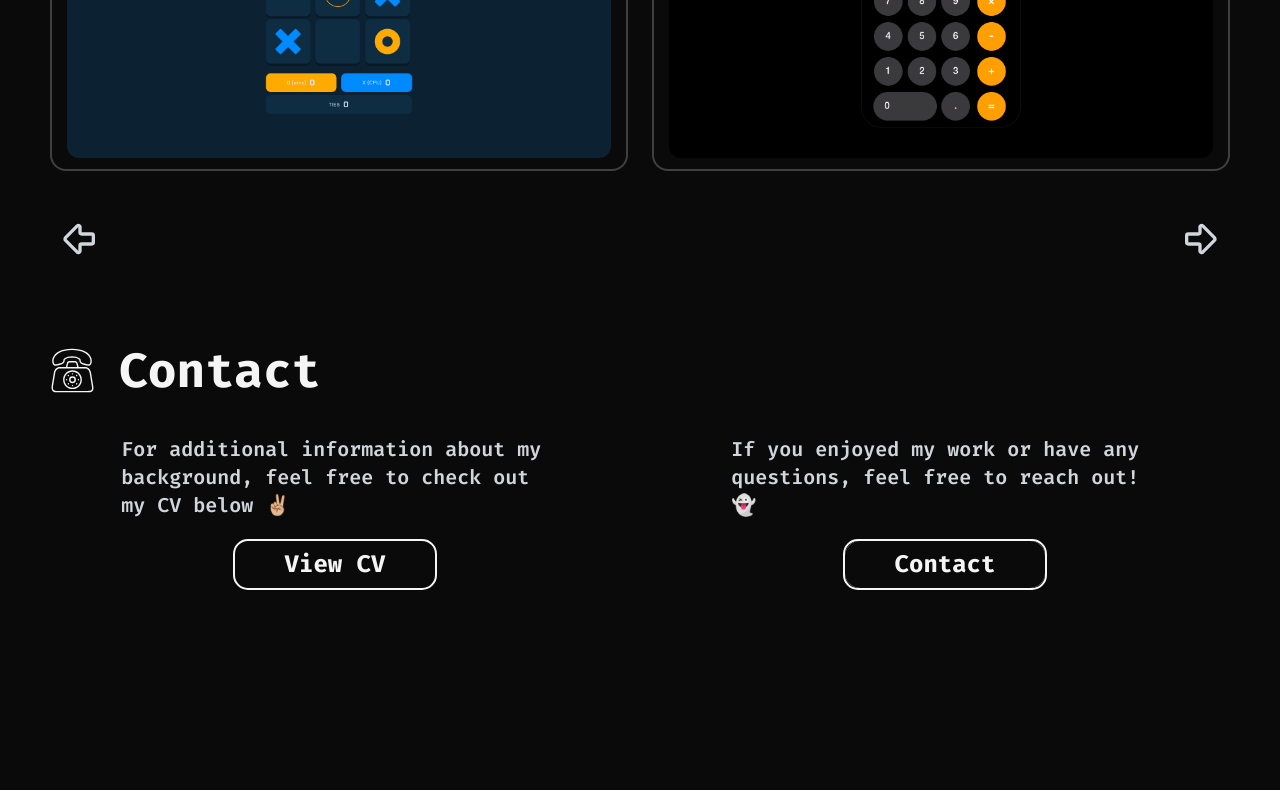
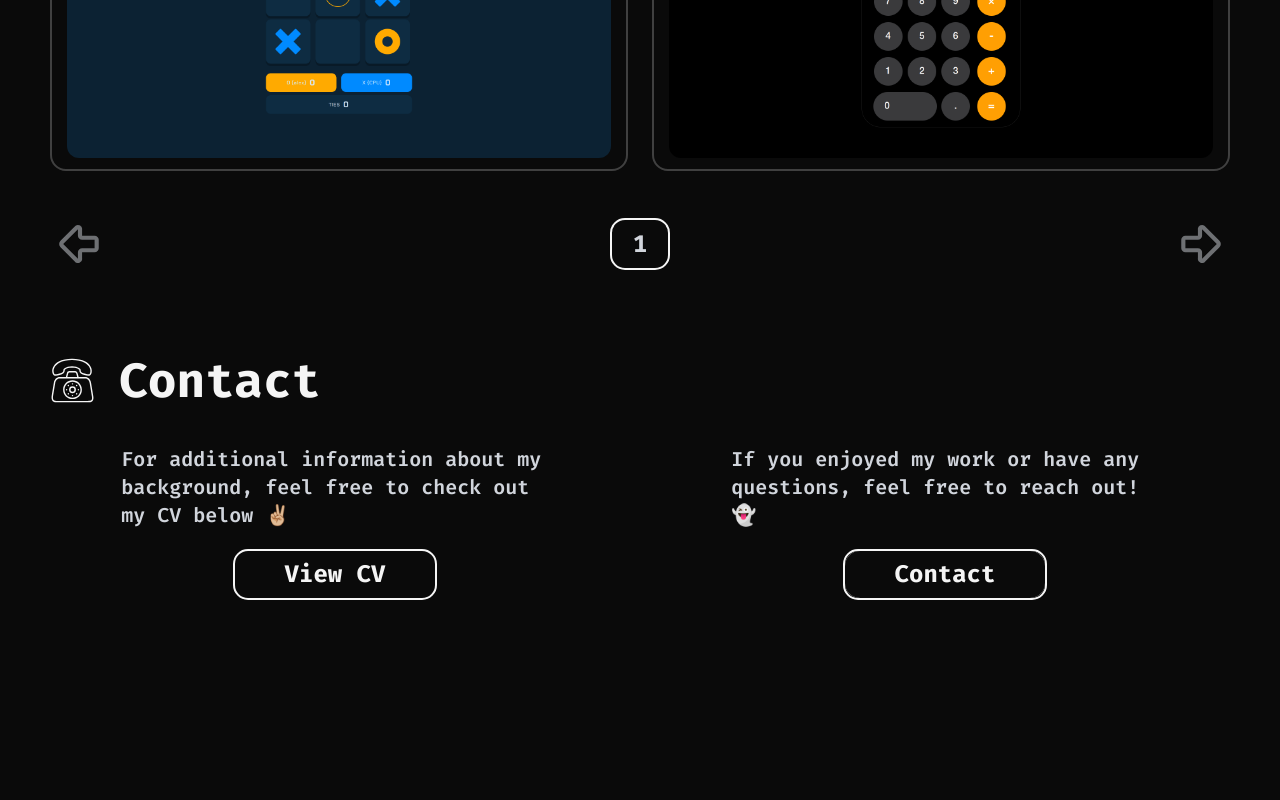
Before and after one commit to AlexanderMatveev2908/next-portfolio, a Next.js app: page / in a window 1280 px wide. Shown: the part 2169-2969 px from the top of the page. Built offline with nearby package versions, Linux system fonts and the light colour scheme.

Commit message:
added e listener btn click block

```diff
--- a/src/core/lib/style.ts
+++ b/src/core/lib/style.ts
@@ -21,3 +21,16 @@ export const calcRatioH = (w: number, type: "16/9" | "9/16"): number =>
 
 export const getNumCards = () =>
   window.innerWidth > uiBreaks.lg ? 6 : window.innerWidth > uiBreaks.md ? 4 : 2;
+
+export const genNumBlockBtns = () =>
+  window.innerWidth > uiBreaks.xl
+    ? 10
+    : window.innerWidth > uiBreaks.lg
+    ? 8
+    : window.innerWidth > uiBreaks.md
+    ? 6
+    : window.innerWidth > uiBreaks.sm
+    ? 4
+    : window.innerWidth > 400
+    ? 2
+    : 1;
--- a/src/features/Projects/components/PageCounter/PageCounter.tsx
+++ b/src/features/Projects/components/PageCounter/PageCounter.tsx
@@ -1,19 +1,29 @@
+/** @jsxImportSource @emotion/react */
+
 "use client";
 
-import { useEffect, useState, type FC } from "react";
-import { useSelector } from "react-redux";
-import { getProjectsState } from "../../slice";
+import { useEffect, useMemo, useState, type FC } from "react";
+import { useDispatch, useSelector } from "react-redux";
+import { getProjectsState, projectsSlice } from "../../slice";
 import { projects } from "../../uiFactory";
-import { getNumCards } from "@/core/lib/style";
+import { genNumBlockBtns, getNumCards } from "@/core/lib/style";
 import BtnBase from "@/shared/components/elements/BtnBase/BtnBase";
 import { ArrowBigLeft, ArrowBigRight } from "lucide-react";
+import { useGenIDs } from "@/core/hooks/useGenIDs";
+import { css } from "@emotion/react";
 
 const PageCounter: FC = () => {
   const projState = useSelector(getProjectsState);
   const [maxCards, setMaxCards] = useState(getNumCards());
+  const [maxBlockBtns, setMaxBlockBtns] = useState(genNumBlockBtns());
+
+  console.log(projState);
 
   useEffect(() => {
-    const listen = () => setMaxCards(getNumCards());
+    const listen = () => {
+      setMaxCards(getNumCards());
+      setMaxBlockBtns(genNumBlockBtns());
+    };
 
     window.addEventListener("resize", listen);
     return () => {
@@ -21,22 +31,83 @@ const PageCounter: FC = () => {
     };
   }, []);
 
+  const totPages = useMemo(
+    () => Math.ceil(projects.length / maxCards),
+    [maxCards]
+  );
+  const totBlocks = useMemo(
+    () => Math.ceil(totPages / maxBlockBtns),
+    [totPages, maxBlockBtns]
+  );
+
+  const { ids } = useGenIDs({
+    lengths: [maxBlockBtns],
+  });
+
+  const currPages = useMemo(() => {
+    const start = projState.currBlock * maxBlockBtns;
+    const end = Math.min(start + maxBlockBtns, totPages);
+
+    return Array.from({ length: end - start }, (_, i) => start + i);
+  }, [projState.currBlock, maxBlockBtns, totPages]);
+
+  const dispatch = useDispatch();
+
   return (
-    <div className="w-full grid grid-cols-[60px_1fr_60px] items-center">
+    <div className="w-full grid grid-cols-[60px_1fr_60px] items-center gap-10">
       <BtnBase
         {...{
           el: {
             svg: ArrowBigLeft,
           },
+          disabled: !projState.currBlock,
+          handleClick: () => {
+            dispatch(
+              projectsSlice.actions.setPagination({
+                field: "currBlock",
+                val: projState.currBlock - 1,
+              })
+            );
+          },
         }}
       />
 
-      <div className=""></div>
+      <div
+        className="w-full items-center flex gap-5"
+        css={css`
+          justify-content: ${currPages.length === 1 ? "center" : "flex-start"};
+        `}
+      >
+        {currPages.map((val, i) => (
+          <div key={ids[0][i]} className="w-[60px]">
+            <BtnBase
+              {...{
+                el: { txt: `${val + 1}` },
+                $custom: {
+                  css: css`
+                    border: 2px solid var(--whitesmoke);
+                    border-radius: 15px;
+                  `,
+                },
+              }}
+            />
+          </div>
+        ))}
+      </div>
 
       <BtnBase
         {...{
           el: {
             svg: ArrowBigRight,
+          },
+          disabled: projState.currBlock === totBlocks - 1,
+          handleClick: () => {
+            dispatch(
+              projectsSlice.actions.setPagination({
+                field: "currBlock",
+                val: projState.currBlock + 1,
+              })
+            );
           },
         }}
       />
--- a/src/features/Projects/slice.ts
+++ b/src/features/Projects/slice.ts
@@ -9,13 +9,17 @@ export type ProjectsStateType = {
   currFilter: FilterAppType;
   currSorter: string;
   currPage: number;
+  currBlock: number;
 };
 
 const defState: ProjectsStateType = {
   currFilter: "All",
   currSorter: "DESC",
-  currPage: 1,
+  currPage: 0,
+  currBlock: 0,
 };
+
+export type PaginationFieldType = "currPage" | "currBlock";
 
 const init: ProjectsStateType = getStorage("apps") ?? defState;
 
@@ -26,6 +30,12 @@ export const projectsSlice = createSlice({
     setFilter: (state, action: PayloadAction<FilterAppType>) => {
       state.currFilter = action.payload;
     },
+    setPagination: (
+      state,
+      action: PayloadAction<{ field: PaginationFieldType; val: number }>
+    ) => {
+      state[action.payload.field] = action.payload.val;
+    },
   },
 });
 
--- a/src/shared/components/elements/BtnBase/BtnBase.tsx
+++ b/src/shared/components/elements/BtnBase/BtnBase.tsx
@@ -1,6 +1,9 @@
+/** @jsxImportSource @emotion/react */
+
 "use client";
 
 import { isStr } from "@/core/lib/dataStructure";
+import { css, SerializedStyles } from "@emotion/react";
 import { LucideProps } from "lucide-react";
 import type {
   FC,
@@ -18,21 +21,35 @@ type PropsType = {
           Omit<LucideProps, "ref"> & RefAttributes<SVGSVGElement>
         >;
   };
+
+  $custom?: {
+    css: SerializedStyles;
+  };
+
+  handleClick?: () => void;
+  disabled?: boolean;
 };
 
-const BtnBase: FC<PropsType> = ({ el }) => {
+const BtnBase: FC<PropsType> = ({ el, $custom, handleClick, disabled }) => {
   return (
     <button
-      className="btn_app py-2 px-4 w-full h-full flex items-center gap-6  text-gray-300 appearance-none justify-center"
+      className="btn_app py-2 px-4 w-full h-full flex items-center gap-6  text-gray-300 appearance-none justify-center disabled:opacity-50"
+      onClick={handleClick}
+      disabled={disabled}
       style={
         {
           "--scale_up": "1.25",
         } as React.CSSProperties
       }
+      css={css`
+        ${$custom?.css}
+      `}
     >
-      {el.svg && <el.svg className="min-w-[40px] min-h-[40px]" />}
+      {el.svg && (
+        <el.svg className="min-w-[40px] sm:min-w-[50px] min-h-[40px] sm:min-h-[50px]" />
+      )}
 
-      {isStr(el.txt) && <span className="txt__lg">{el.txt}</span>}
+      {isStr(el.txt) && <span className="txt__lg font-bold">{el.txt}</span>}
     </button>
   );
 };
--- a/src/styles/globals.css
+++ b/src/styles/globals.css
@@ -16,15 +16,15 @@
   color: transparent;
 }
 
-.btn_app {
+.btn_app:enabled {
   cursor: pointer;
   transition: 0.3s;
 }
-.btn_app:hover {
+.btn_app:enabled:hover {
   transform: scale(var(--scale_up));
 }
 
-.btn_app:active {
+.btn_app:enabled:active {
   transition: 0.15s;
   transform: scale(0.8);
 }
--- a/src/styles/tokens/utils.scss
+++ b/src/styles/tokens/utils.scss
@@ -14,7 +14,7 @@
   color: transparent;
 }
 
-.btn_app {
+.btn_app:enabled {
   cursor: pointer;
   transition: 0.3s;
   &:hover {
@@ -22,7 +22,7 @@
   }
 }
 
-.btn_app:active {
+.btn_app:enabled:active {
   transition: 0.15s;
   transform: scale(0.8);
 }
```
